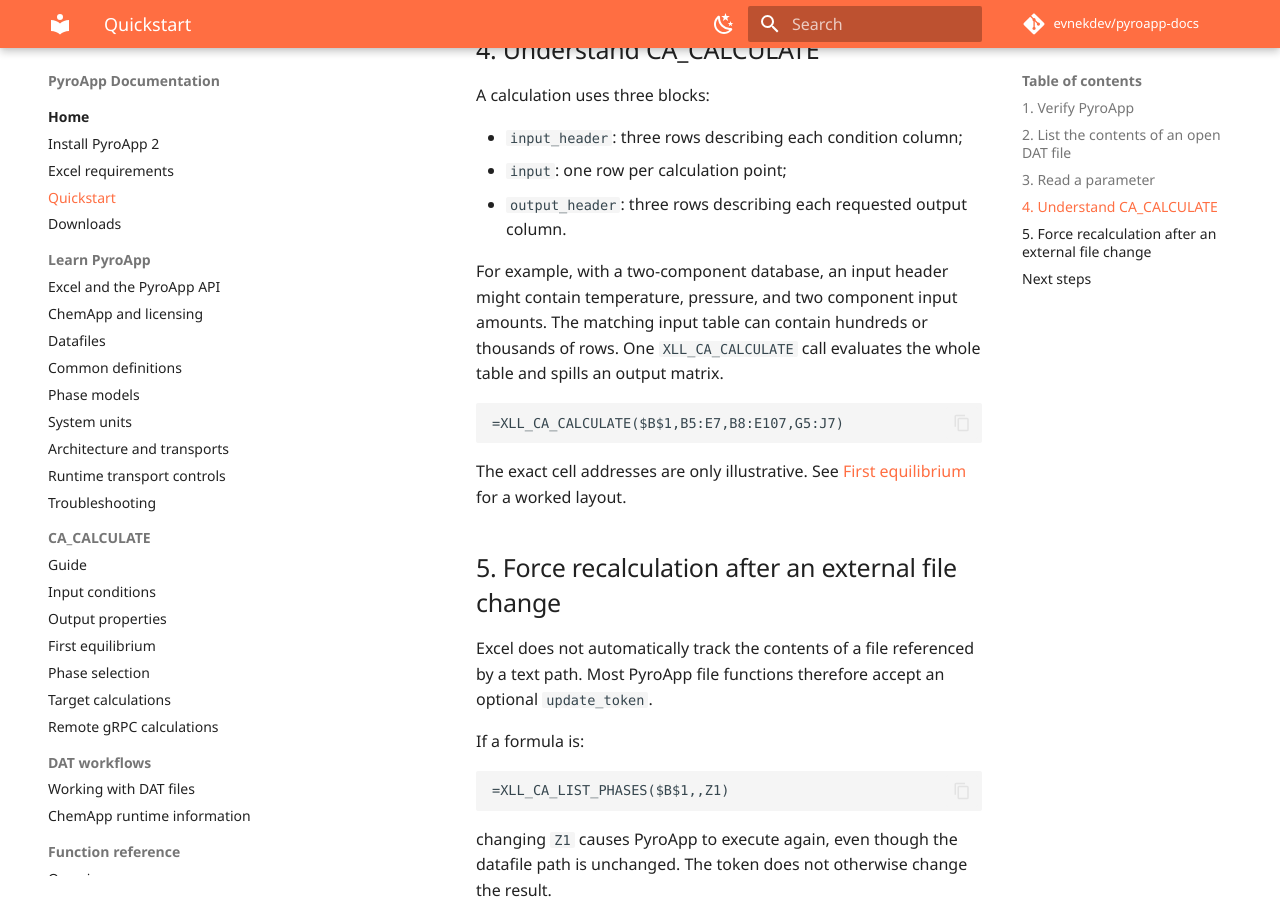
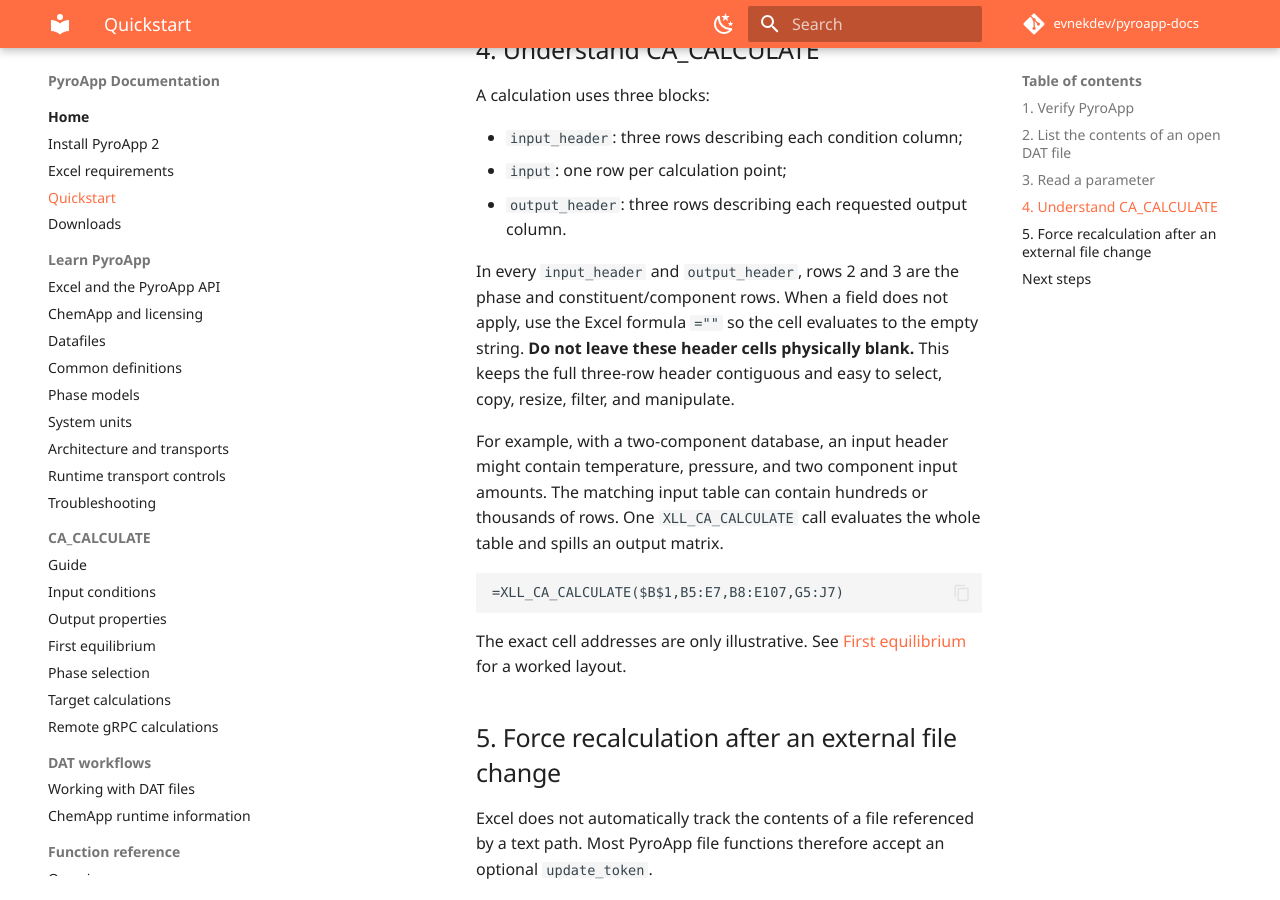
Before and after one commit to evnekdev/pyroapp-docs, an MkDocs documentation site: the page built from docs/quickstart.md, in a window 1280 px wide and 900 px high, scrolled down 1251 px. Built offline with MkDocs 1.6.1 and Material for MkDocs 9.7.7, drawn with Linux system fonts in a browser that asks for light colours; some web fonts are replaced; comment, search, counter and statistics services are not loaded.

Commit message:
State empty-string header convention in quickstart

````diff
--- a/docs/quickstart.md
+++ b/docs/quickstart.md
@@ -58,6 +58,8 @@ A calculation uses three blocks:
 - `input`: one row per calculation point;
 - `output_header`: three rows describing each requested output column.
 
+In every `input_header` and `output_header`, rows 2 and 3 are the phase and constituent/component rows. When a field does not apply, use the Excel formula `=""` so the cell evaluates to the empty string. **Do not leave these header cells physically blank.** This keeps the full three-row header contiguous and easy to select, copy, resize, filter, and manipulate.
+
 For example, with a two-component database, an input header might contain temperature, pressure, and two component input amounts. The matching input table can contain hundreds or thousands of rows. One `XLL_CA_CALCULATE` call evaluates the whole table and spills an output matrix.
 
 ```excel
````
